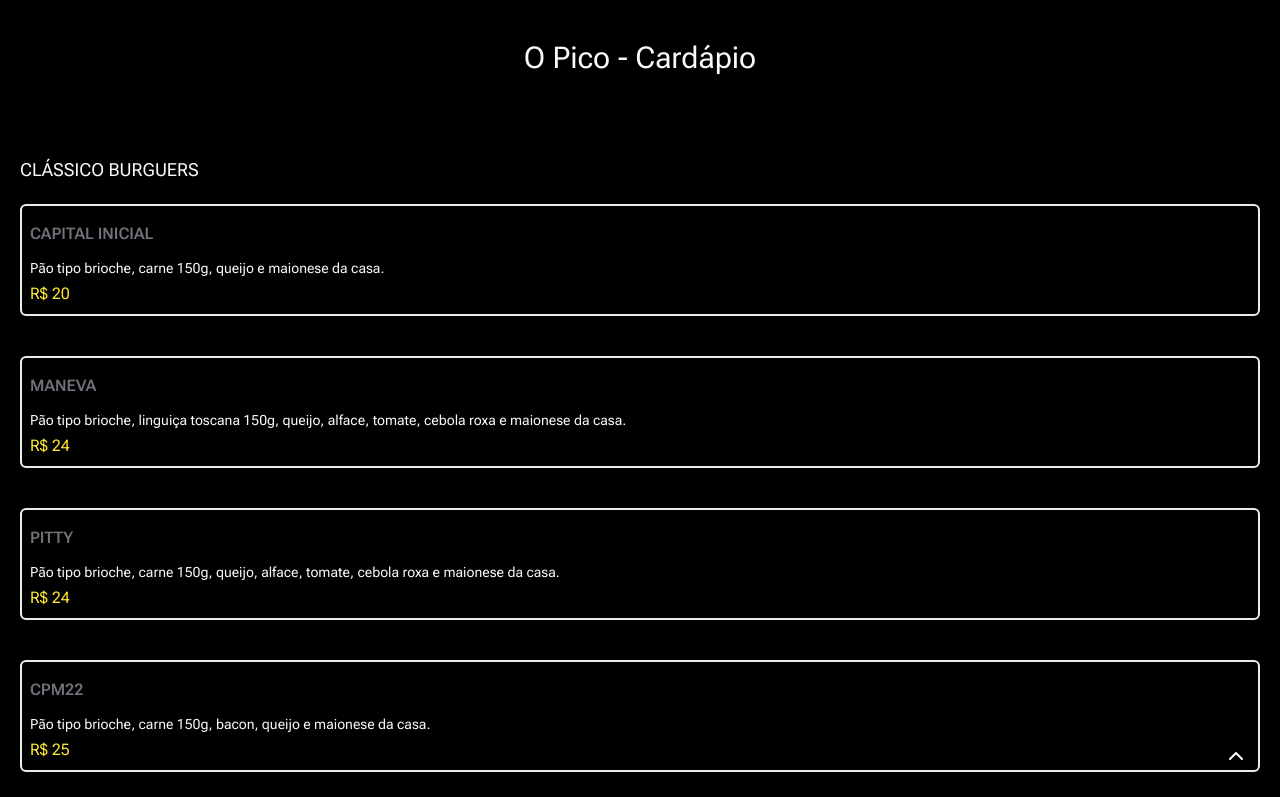
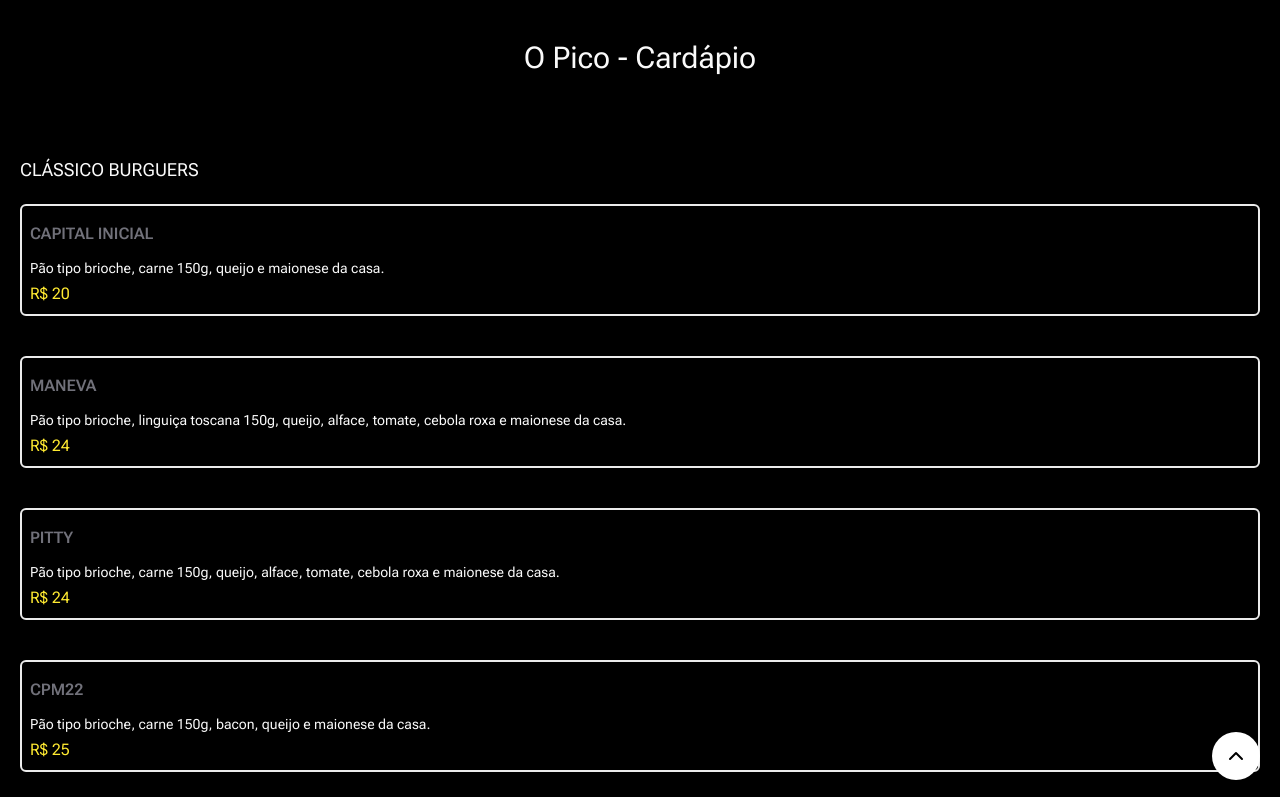
Before and after one commit to renatoReboucas/o-pico-cardapio, a Next.js app: page / in a window 1280 px wide. Shown: the top 797 px of the page. Built offline with nearby package versions, Linux system fonts and the light colour scheme.

Commit message:
ajuste btn

```diff
--- a/src/app/page.js
+++ b/src/app/page.js
@@ -38,10 +38,10 @@
         ))}
         <button
           onClick={ScrollToTopButton}
-          className="fixed bottom-5 right-5 h-12 w-12 rounded-full bg-transparent text-white flex items-center justify-center z-10"
+          className="fixed bottom-5 right-5 h-12 w-12 rounded-full bg-white text-black flex items-center justify-center z-10"
           aria-label="Scroll to top"
         >
-          <ChevronUp className="h-6 w-6" />
+          <ChevronUp className="h-6 w-6 text-black" />
         </button>
       </main>
     </>
```
